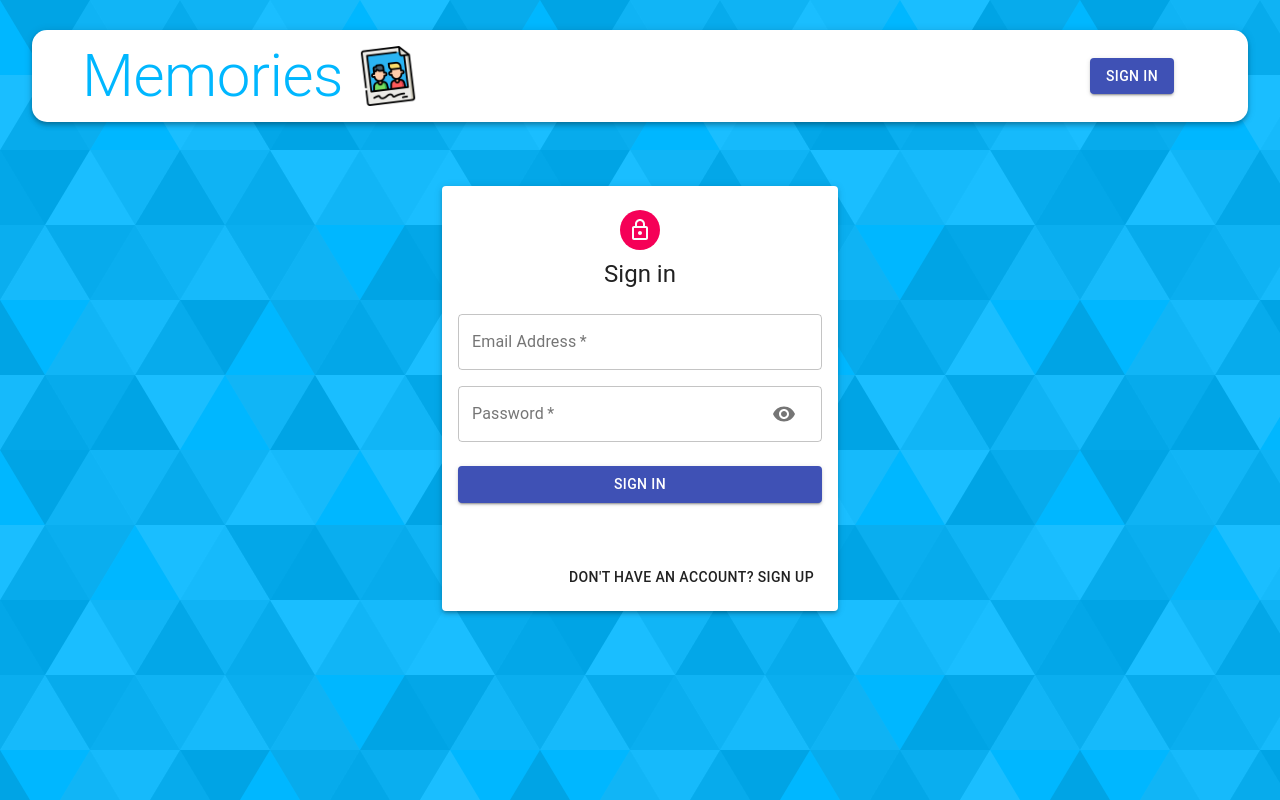
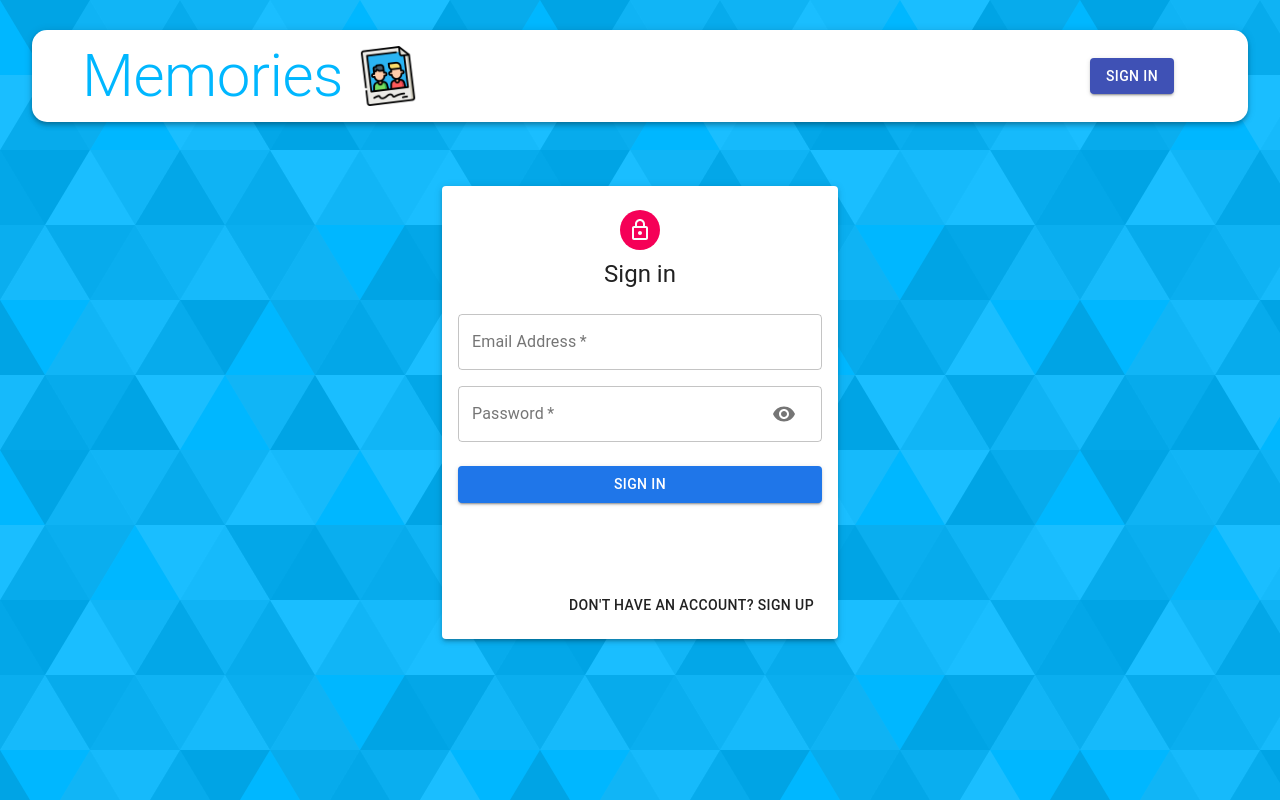
Before and after one commit to Kavyakavi09/social-madia-app-project-frontend, a React (Create React App) app: page /auth in a window 1280 px wide. Built offline with nearby package versions, Linux system fonts and the light colour scheme; no server answers.

Commit message:
google auth

```diff
--- a/package.json
+++ b/package.json
@@ -11,7 +11,6 @@
     "@testing-library/react": "^13.3.0",
     "@testing-library/user-event": "^13.5.0",
     "axios": "^0.19.2",
-    "dotenv": "^16.0.1",
     "jwt-decode": "^3.1.2",
     "material-ui-chip-input": "^1.1.0",
     "moment": "^2.27.0",
--- a/src/App.js
+++ b/src/App.js
@@ -8,7 +8,7 @@ import { GoogleOAuthProvider } from '@react-oauth/google';
 
 function App() {
   return (
-    <GoogleOAuthProvider>
+    <GoogleOAuthProvider clientId={`${process.env.REACT_APP_Auth_Google_ID}`}>
       <BrowserRouter>
         <Container maxWidth={'lg'}>
           <Navbar />
--- a/src/components/Auth/Auth.js
+++ b/src/components/Auth/Auth.js
@@ -41,6 +41,23 @@ function Auth() {
   const handleSubmit = () => {};
 
   const handleChange = () => {};
+
+  const googleSuccess = async (res) => {
+    const result = res?.clientId;
+    const token = res?.credential;
+
+    console.log(res);
+
+    try {
+      // dispatch({ type: AUTH, data: { result, token } });
+      // history.push('/');
+    } catch (error) {
+      console.log(error);
+    }
+  };
+
+  const googleError = () =>
+    alert('Google Sign In was unsuccessful. Try again later');
 
   return (
     <Container component='main' maxWidth='xs'>
@@ -96,29 +113,21 @@ function Auth() {
             type='submit'
             fullWidth
             variant='contained'
-            color='primary'
             className={classes.submit}>
             {isSignup ? 'Sign Up' : 'Sign In'}
           </Button>
-          <GoogleLogin
-            clientId='978678527656-j3hbepf06ak2nc1qemjppc0m84p8k2is.apps.googleusercontent.com'
-            render={(renderProps) => (
-              <Button
-                className={classes.googleButton}
-                color='primary'
-                fullWidth
-                onClick={renderProps.onClick}
-                disabled={renderProps.disabled}
-                startIcon={<Icon />}
-                variant='contained'>
-                Google Sign In
-              </Button>
-            )}
-            // onSuccess={googleSuccess}
-            // onFailure={googleError}
-            cookiePolicy='single_host_origin'
-          />
-          <Grid container justify='flex-end'>
+          <Button className={classes.googleButton}>
+            <GoogleLogin
+              clientId={process.env.REACT_APP_Auth_Google_ID}
+              onSuccess={googleSuccess}
+              onError={googleError}
+              cookiePolicy='single_host_origin'
+              theme='filled_blue'
+              size='large'
+              width='370'
+            />
+          </Button>
+          <Grid container justifyContent='flex-end'>
             <Grid item>
               <Button onClick={switchMode}>
                 {isSignup
--- a/src/components/Auth/styles.js
+++ b/src/components/Auth/styles.js
@@ -23,8 +23,15 @@ export default makeStyles((theme) => ({
   },
   submit: {
     margin: theme.spacing(3, 0, 2),
+    backgroundColor: '#1F76E9',
+    color: '#fff',
+    '&:hover': {
+      backgroundColor: '#5398DD',
+      color: '#fff',
+    },
   },
   googleButton: {
     marginBottom: theme.spacing(2),
+    width: '100%',
   },
 }));
```
Also changed, not shown: 2 other files (tests, documents, lock files or other folders).
